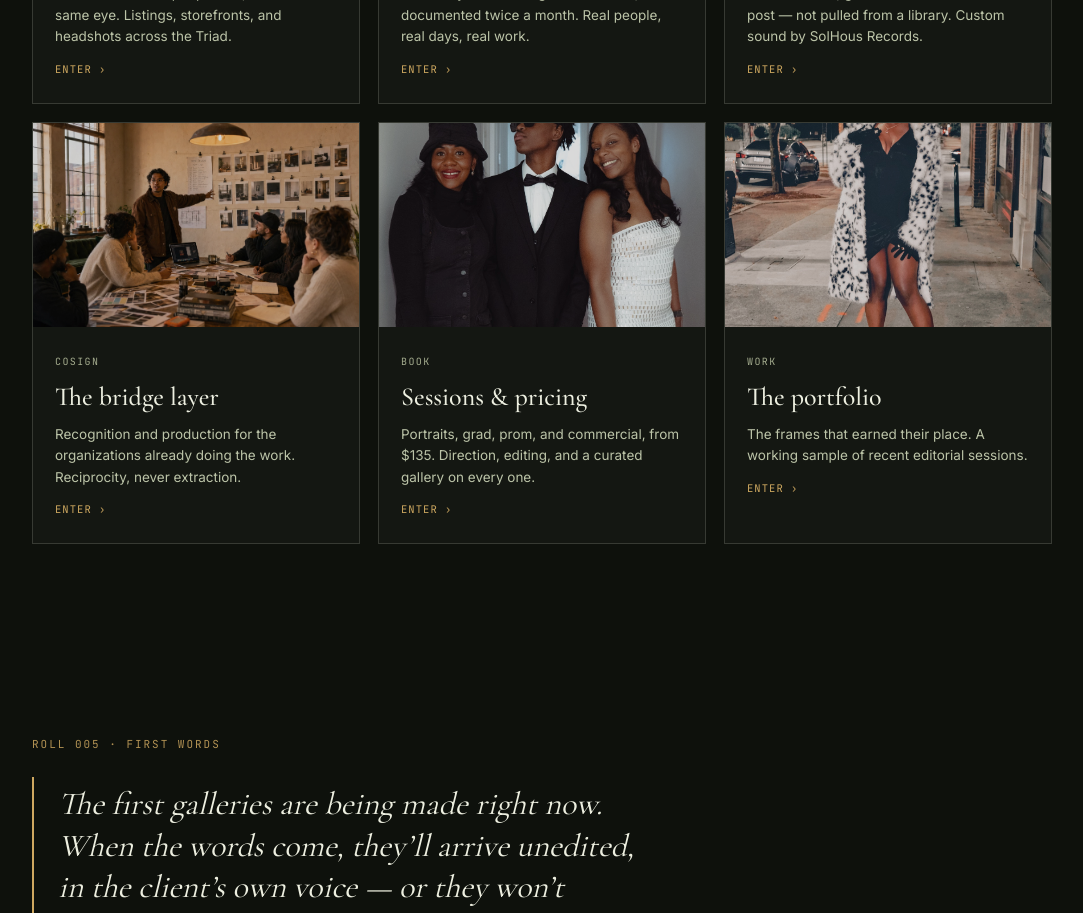
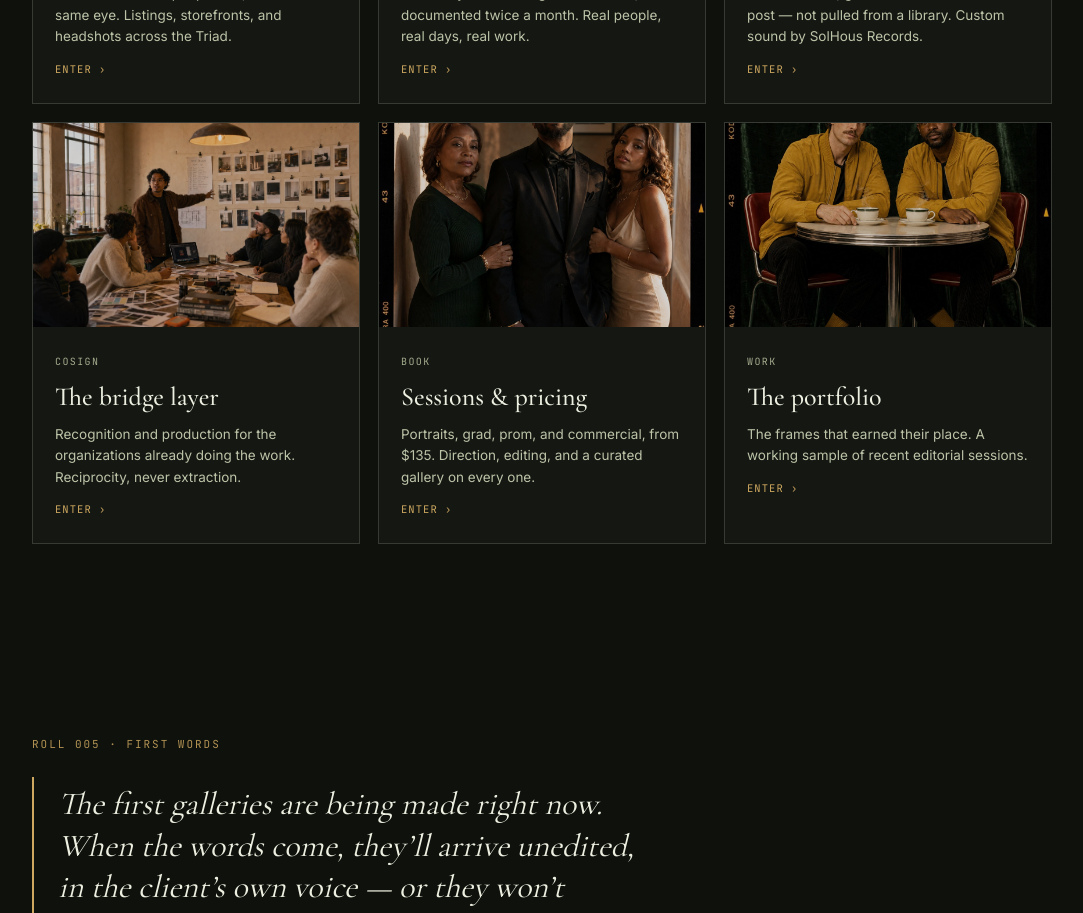
Before and after one commit to Rrcher404/studio-hous-site, a Next.js app: page / in a window 1280 px wide. Shown: the part 4260-5173 px from the top of the page, without its empty margins (98-1181 px from the left). Built offline with nearby package versions, Linux system fonts and the light colour scheme.

Commit message:
Landing page: new hero shots for Sessions & pricing and The portfolio tiles
- Sessions & pricing: warm hallway trio portrait (portrait-38.jpg)
- The portfolio: studio duo at diner table, mustard/forest/crimson (portrait-39.jpg)

```diff
--- a/app/page.tsx
+++ b/app/page.tsx
@@ -100,16 +100,16 @@ const universeCards = [
   },
   {
     href: "/sessions/",
-    img: "/media/portfolio/portraits/portrait-18.jpg",
-    alt: "A graduate in a black tuxedo flanked by two women in a bright hallway before prom.",
+    img: "/media/portfolio/portraits/portrait-38.jpg",
+    alt: "Three friends at a warm-lit hallway threshold, one in a black tuxedo flanked by two women in forest green and ivory, dressed for a formal night out.",
     k: "Book",
     h: "Sessions & pricing",
     p: "Portraits, grad, prom, and commercial, from $135. Direction, editing, and a curated gallery on every one.",
   },
   {
     href: "/work/",
-    img: "/media/portfolio/portraits/portrait-01.jpg",
-    alt: "A woman in a spotted faux fur coat and red heels on a night sidewalk.",
+    img: "/media/portfolio/portraits/portrait-39.jpg",
+    alt: "Two best friends in matching mustard bomber jackets sharing tea at a chrome diner table against a crushed forest-green velvet backdrop.",
     k: "Work",
     h: "The portfolio",
     p: "The frames that earned their place. A working sample of recent editorial sessions.",
```
Also changed, not shown: public/media/portfolio/portraits/portrait-38.jpg (added), public/media/portfolio/portraits/portrait-39.jpg (added).
